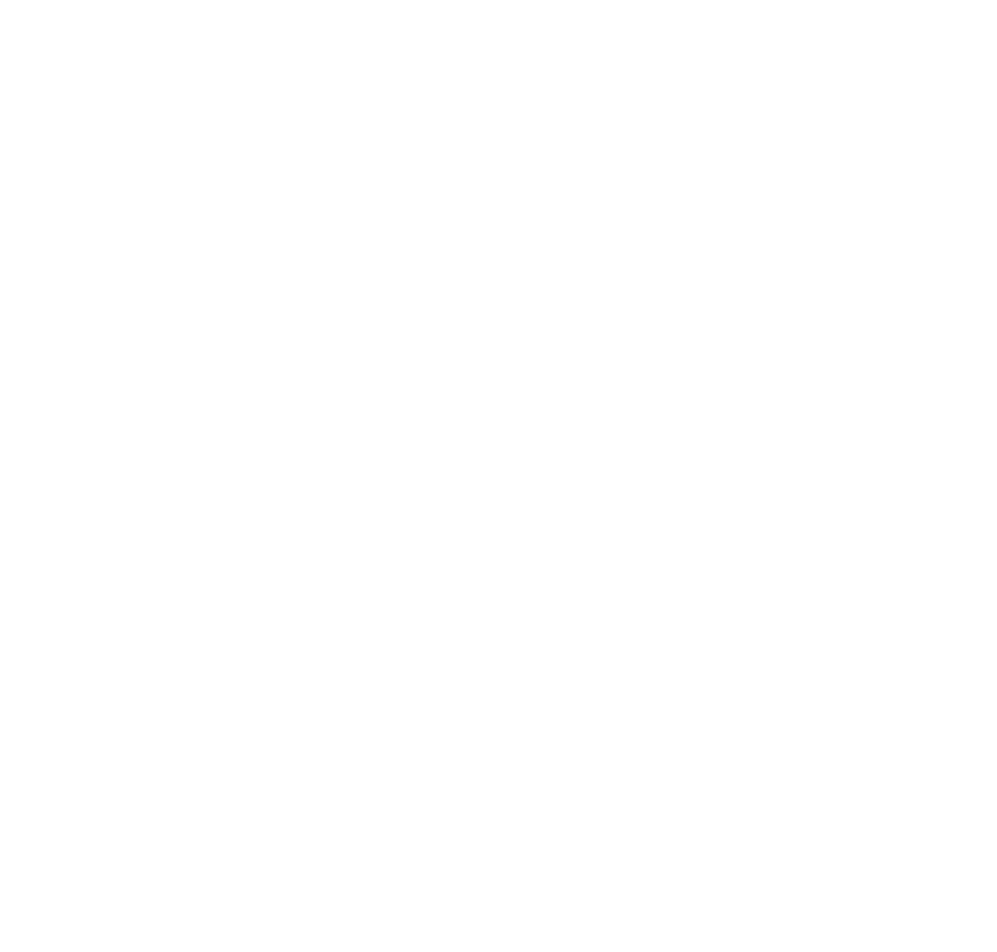
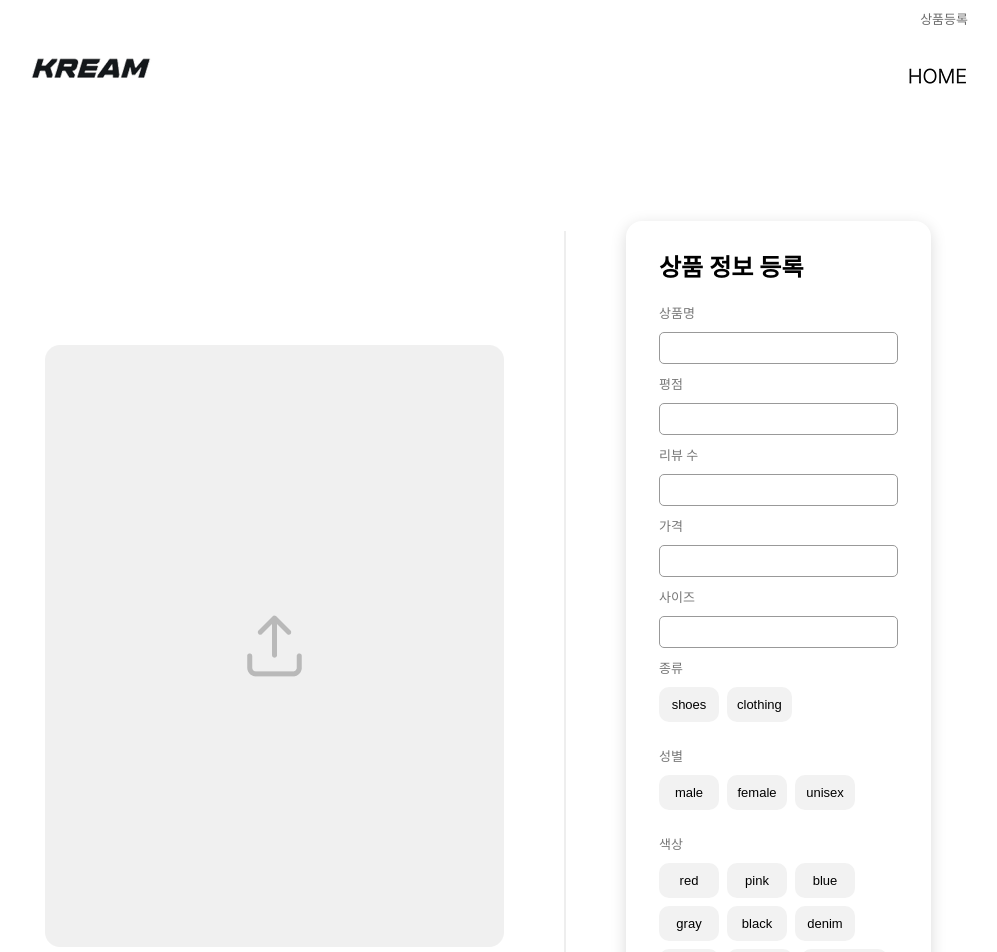
Before and after one commit to seungminng123/likelion14-shoppingmall, a React (Vite) app: page /add in a window 1280 px wide. Before the commit this address had no page. Shown: the top 952 px of the page, without its empty margins (152-1149 px from the left). Before the commit the page ends 800 px from the top, so only its background shows below. Built offline with nearby package versions, Linux system fonts and the light colour scheme.

Commit message:
:sparkles: feat:상품 삭제 모달 UI 구현

```diff
--- /dev/null
+++ b/db.json
@@ -0,0 +1,19 @@
+{
+  "shoes": [],
+  "shirt": [
+    {
+      "id": "AoguIk-oxFw",
+      "image": "",
+      "name": "",
+      "rating": 0,
+      "reviews": 0,
+      "price": 0,
+      "soldout": false,
+      "size": "",
+      "type": "shirt",
+      "gender": "unisex",
+      "color": "pink"
+    }
+  ],
+  "$schema": "./node_modules/json-server/schema.json"
+}
--- a/package.json
+++ b/package.json
@@ -10,6 +10,7 @@
     "preview": "vite preview"
   },
   "dependencies": {
+    "json-server": "^1.0.0-beta.15",
     "react": "^19.2.4",
     "react-dom": "^19.2.4",
     "react-router-dom": "^7.14.0",
--- a/src/App.jsx
+++ b/src/App.jsx
@@ -2,6 +2,7 @@ import {BrowserRouter, Routes, Route} from "react-router-dom";
 import RootLayout from "../src/layout/RootLayout.jsx";
 import Main from "../src/pages/Main/Main.jsx"
 import ProductDetail from "../src/pages/ProductDetail/ProductDetail.jsx"
+import ProductAdd from "../src/pages/ProductDetail/ProductAdd.jsx";
 
 function App() {
   return (
@@ -10,6 +11,7 @@ function App() {
         <Route element={<RootLayout />}>
           <Route path="/" element={<Main />} />
           <Route path="/item/:id" element={<ProductDetail/>} />
+          <Route path="/add" element={<ProductAdd/>} />
         </Route>
       </Routes>
     </BrowserRouter>
--- /dev/null
+++ b/src/components/common/modal/DeleteModal.jsx
@@ -0,0 +1,64 @@
+import styled from "styled-components";
+
+const ModalBackground = styled.div`
+    position: fixed;
+    top: 0;
+    left: 0;
+    width: 100%;
+    height: 100%;
+    background-color: rgba(0, 0, 0, 0.10);
+    display: flex;
+    justify-content: center;
+    align-items: center;
+`;
+
+const ModalContainer = styled.div`
+    background-color: white;
+    position: absolute;
+    width: 296px;
+    height: 136px;
+    display: flex;
+    flex-direction: column;
+    border-radius: 20px;
+    justify-content: center;
+    align-items: center;
+    gap: 30px;
+`;
+
+const Text = styled.div`
+    color: #333;
+    font-size: 16px;
+    font-weight: 600;
+`;
+
+const ButtonBox = styled.div`
+    display: flex;
+    gap: 10px;
+`;
+
+const Button = styled.button`
+    width: 90px;
+    height: 32px;
+    border: none;
+    border-radius: 6px;
+    background-color: #f2f2f2;
+    cursor: pointer;
+    &:hover {
+        background-color: #D0D0D0;
+    }
+`;
+
+export default function DeleteModal({onClose, onDelete}) {
+    return (
+            <ModalBackground>
+                <ModalContainer>
+                    <Text>상품을 삭제하시겠습니까?</Text>
+                    <ButtonBox>
+                      <Button onClick={onDelete}>확인</Button>
+                        <Button onClick={onClose}>취소</Button>
+                    </ButtonBox>
+                </ModalContainer>
+            </ModalBackground>
+
+    )
+}
--- a/src/components/header/Header.jsx
+++ b/src/components/header/Header.jsx
@@ -1,7 +1,9 @@
 import styled from "styled-components";
 import logoUrl from "../../assets/images/kream_image.png"
 import homeUrl from "../../assets/icons/home_icon.png"
+import DeleteModal from "../common/modal/DeleteModal";
 import {useLocation, useNavigate} from "react-router-dom";
+import { useState } from "react";
 
 // 대문자로 시작! -> 대문자를 컨포넌트로 인식하기 때문
 const LogoImage = styled.img`
@@ -28,6 +30,7 @@ const Button = styled.div`
     font-family: Pretendard;
     font-weight: 400;
     margin-top: 9px;
+    cursor: pointer;
 `;
 
 const HeaderRight = styled.div`
@@ -42,32 +45,34 @@ const NavButton = styled.div`
     gap: 36px;
 `;
 
-export default function Header(){
+export default function Header({}){
 
     const {pathname} = useLocation(); // 현재 페이지 경로 불러오기
     const navigate = useNavigate();
     const buttonName = "상품등록";
-
+    const [isDeleteModalOpen, setIsDeleteModalOpen] = useState(false);
 
     return(
         <div>
             <HeaderContainer>
                 <LogoImage src={logoUrl} onClick = {() => navigate("/")} />
                 <HeaderRight>
-                    {pathname === "/" && (
+                    {(pathname === "/" || pathname === "/add") && (
                         <Button onClick={()=>navigate("/add")}>{buttonName}</Button>
                     )}
                     {/* startWith 는 문자열의 시작을 확인하는 메서드 */}
                     {pathname.startsWith("/item/") && (
                         <NavButton>
                         <Button onClick={()=>navigate("/add")}>{buttonName}</Button>
-                        <Button onClick={()=>navigate("/")}>상품삭제</Button>
+                        <Button onClick={()=>setIsDeleteModalOpen(true)}>상품삭제</Button>
                         <Button onClick={()=>navigate("/")}>상품수정</Button>
                         </NavButton>
                     )}
                     <HomeIcon src={homeUrl}/>
                 </HeaderRight>
             </HeaderContainer>
+            {isDeleteModalOpen && (
+            <DeleteModal onClose={() => setIsDeleteModalOpen(false)}/>)}
         </div>
     );
 }
--- /dev/null
+++ b/src/pages/ProductDetail/ProductAdd.jsx
@@ -0,0 +1,206 @@
+import { useState } from "react";
+import styled from "styled-components";
+import iconurl from "../../assets/icons/add_icon.png"
+
+const Container = styled.div`
+    display: flex;
+    justify-content: center;
+    align-items: center;
+    gap: 60px;
+    padding: 80px 130px;
+`;
+const IconContainer = styled.div`
+    display: flex;
+    justify-content: center;
+    align-items: center;
+`;
+const Icon = styled.img`
+    width: 459px;
+    height: 602px;
+`;
+const Divider = styled.div`
+    width: 2px;
+    height: 830px;
+    background-color: #eee;
+`;
+const TextContainer = styled.div`
+    width: 305px;
+    border-radius: 16px;
+    box-shadow: 0 4px 16px rgba(0, 0, 0, 0.15);
+    padding: 27px 33px;
+`;
+const Form = styled.form`
+    padding-top: 20px;
+    display: flex;
+    flex-direction: column;
+    gap: 10px;
+`;
+const Button = styled.button`
+    display: flex;
+    justify-content: center;
+    align-items: center;
+    min-width: 60px;
+    height: 35px;
+    padding: 8px 10px;
+    border: none;
+    border-radius: 10px;
+    background: #F2F2F2;
+    white-space: nowrap;
+    font-size: 13px;
+    cursor: pointer;
+`;
+const ButtonBox = styled.div`
+    display: flex;
+    gap: 8px;
+    margin-bottom: 14px;
+    flex-wrap: wrap;
+`;
+const Label = styled.label`
+    font-size: 13px;
+    color: #777;
+`;
+
+const Input = styled.input`
+    height: 32px;
+    padding: 0 10px;
+    border: 1px solid #999;
+    border-radius: 5px;
+`;
+
+export default function ProductAdd(){
+    const [name, setName] = useState("");
+    const [rating, setRating] = useState("");
+    const [reviews, setReviews] = useState("");
+    const [price, setPrice] = useState("");
+    const [soldout, setSoldout] = useState(false);
+    const [size, setSize] = useState("");
+    const [type, setType] = useState("");
+    const [gender, setGender] = useState("");
+    const [color, setColor] = useState("");
+
+    async function handleSubmit(e){
+        e.preventDefault();
+        const newProduct = {
+            id: Date.now(),
+            image: "",
+            name: name,
+            rating: Number(rating),
+            reviews: Number(reviews),
+            price: Number(price),
+            soldout : false,
+            size: size,
+            type: type,
+            gender: gender,
+            color: color,
+        };
+        try{
+            const response = await fetch(`http://localhost:3001/${type}`, {
+                method: "POST",
+                headers: {
+                    "Content-Type": "application/json",
+                },
+                body: JSON.stringify(newProduct),
+            });
+            if(!response.ok){
+                throw new Error("상품 등록 실패");
+            }
+            alert("상품이 성공적으로 등록되었습니다.");
+        } catch (error) {
+            console.error("상품 등록 중 오류 발생:", error);
+            alert("상품 등록 중 오류가 발생했습니다. 다시 시도해주세요.");
+        }
+    }
+
+
+    return(
+        <Container>
+            <IconContainer>
+                <Icon src={iconurl} alt="Add Icon" />
+            </IconContainer>
+
+                <Divider />
+
+            <TextContainer>
+                <h2>상품 정보 등록</h2>
+                <Form onSubmit={handleSubmit}>
+                    <Label>상품명</Label>
+                    <Input value={name} onChange={(e) => setName(e.target.value)} />
+                    <Label>평점</Label>
+                    <Input value={rating} onChange={(e) => setRating(e.target.value)} />
+                    <Label>리뷰 수</Label>
+                    <Input value={reviews} onChange={(e) => setReviews(e.target.value)} />
+                    <Label>가격</Label>
+                    <Input value={price} onChange={(e) => setPrice(e.target.value)} />
+                    <Label>사이즈</Label>
+                    <Input value={size} onChange={(e) => setSize(e.target.value)} />
+
+                    <Label>종류</Label>
+                    <ButtonBox>
+                        {[
+                        { label: "shoes", value: "shoes" },
+                        { label: "clothing", value: "shirt" },
+                        ].map((item) => (
+                            <Button
+                                key={item.value}
+                                type="button"
+                                onClick={() => setType(item.value)}
+                                style={{
+                                    backgroundColor:
+                                        type === item.value ? "#d9d9d9" : "#F2F2F2",
+                                }}
+                            >
+                                {item.label}
+                            </Button>
+                        ))}
+                    </ButtonBox>
+
+                    <Label>성별</Label>
+                    <ButtonBox>
+                        {["male", "female", "unisex"].map((item) => (
+                            <Button
+                                key={item}
+                                type="button"
+                                onClick={() => setGender(item)}
+                                style={{
+                                    backgroundColor:
+                                        gender === item ? "#d9d9d9" : "#F2F2F2",
+                                }}
+                            >
+                                {item}
+                            </Button>
+                        ))}
+                    </ButtonBox>
+
+                    <Label>색상</Label>
+                    <ButtonBox>
+                        {[
+                            "red",
+                            "pink",
+                            "blue",
+                            "gray",
+                            "black",
+                            "denim",
+                            "multi",
+                            "rainbow",
+                            "holographic",
+                        ].map((item) => (
+                            <Button
+                                key={item}
+                                type="button"
+                                onClick={() => setColor(item)}
+                                style={{
+                                    backgroundColor:
+                                        color === item ? "#d9d9d9" : "#F2F2F2",
+                                }}
+                            >
+                                {item}
+                            </Button>
+                        ))}
+                    </ButtonBox>
+                    <Button type="submit">등록하기</Button>
+
+                </Form>
+            </TextContainer>
+        </Container>
+    )
+}
--- a/src/pages/ProductDetail/ProductDetail.jsx
+++ b/src/pages/ProductDetail/ProductDetail.jsx
@@ -1,6 +1,9 @@
+import { useState } from "react";
 import { useParams } from "react-router-dom";
 import products from "../../data/products";
 import styled from "styled-components";
+import Header from "../../components/header/Header";
+import DeleteModal from "../../components/common/modal/DeleteModal";
 
 const Container = styled.div`
     display: flex;
@@ -52,14 +55,15 @@ const ProductDetailContainer = styled.div`
     padding-top: 80px;
 `;
 const Divider = styled.div`
-  width: 1px;
-  height: 520px;
-  background-color: #eee;
+    width: 2px;
+    height: 830px;
+    background-color: #eee;
 `;
 
 
 export default function ProducDetail(){
     const {id} = useParams();
+    const [isDeleteModalOpen, setIsDeleteModalOpen] = useState(false);
 
     {/* find() = 배열 메서드, 조건에 맞는 첫 번째 요소를 반환 */}
     const product = products.find((p) => p.id === Number(id)
@@ -79,6 +83,13 @@ export default function ProducDetail(){
                 <Name>{product.name}</Name>
                 <ReviewCount>★ 리뷰 {product.reviewCount}</ReviewCount>
             </ProductDetailContainer>
+             {isDeleteModalOpen && (
+            <DeleteModal
+                isOpen={isDeleteModalOpen}
+                onClose={() => setIsDeleteModalOpen(false)}
+                onDelete={() => console.log("삭제")}
+            />
+         )}
         </Container>
     )
 }
```
Also changed, not shown: src/assets/icons/add_icon.png (added), 1 other file (tests, documents, lock files or other folders).
